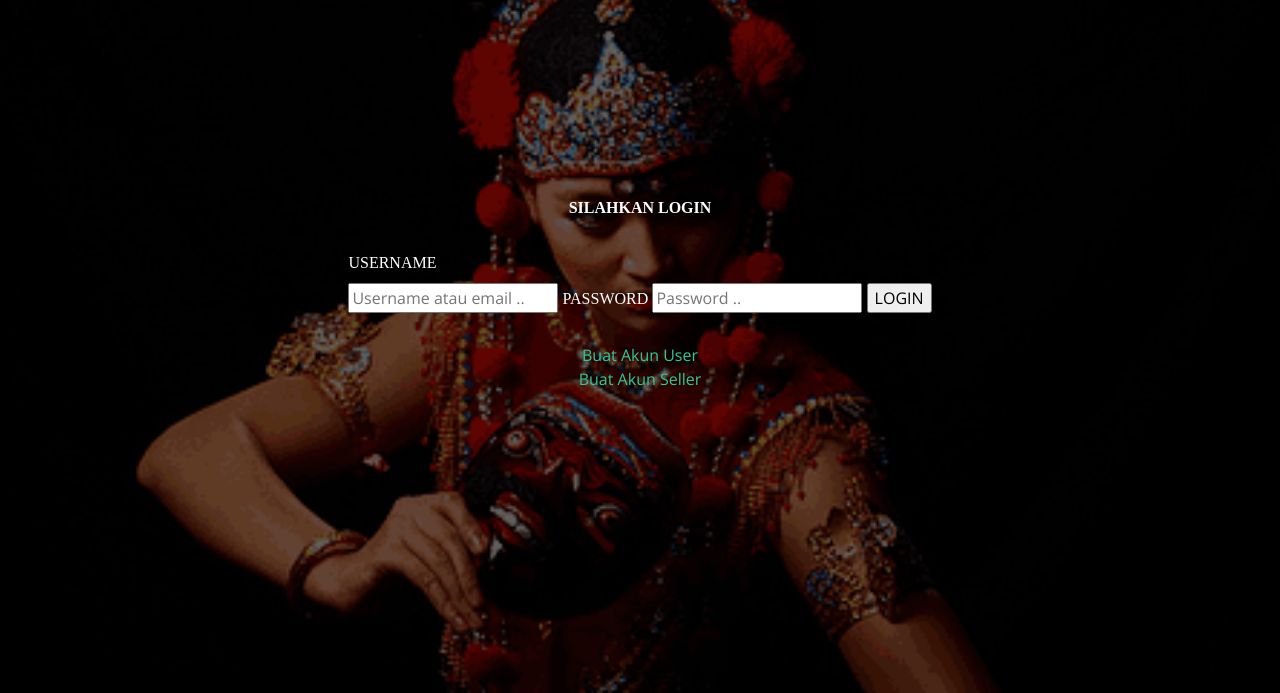
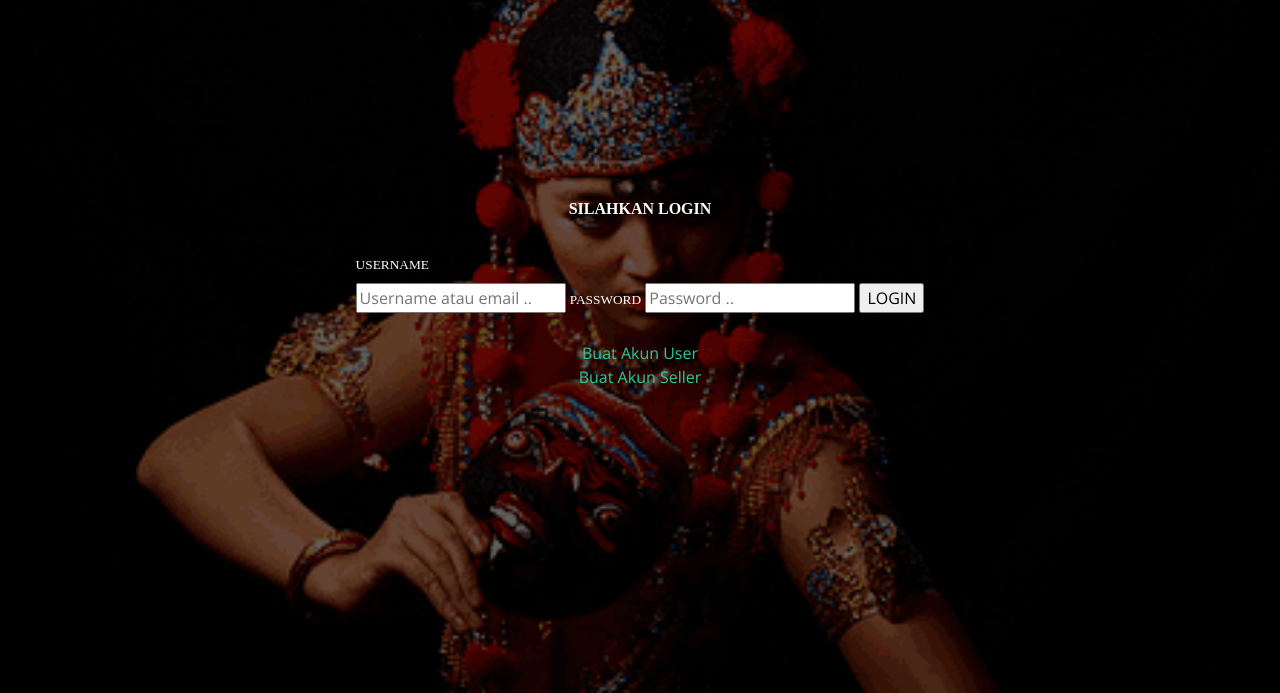
Before and after one commit to MochSuryaSyahbana/For-Tugas, a plain HTML site: page Login.html in a window 1280 px wide. Shown: the part 107-800 px from the top of the page. Drawn offline with nearby package versions, Linux system fonts and the light colour scheme.

Commit message:
Update Login.html

```diff
--- a/Login.html
+++ b/Login.html
@@ -62,10 +62,10 @@
 
 			<form action="index.html" style="text-align:left">
 
-				<label class="tulisan_login">Username</label><br>
+				<label class="tulisan_login1">Username</label><br>
 				<input type="text" name="username" class="form_login" placeholder="Username atau email ..">
 
-				<label class="tulisan_login">Password</label>
+				<label class="tulisan_login1">Password</label>
 				<input type="password" name="mypassword" id="mypassword "class="form_login" placeholder="Password ..">
 
 				<input type="submit" class="tombol_login" value="LOGIN">
```
